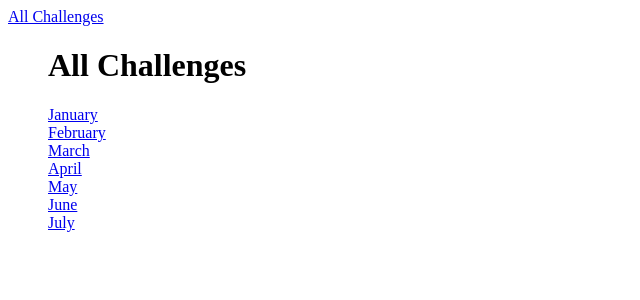
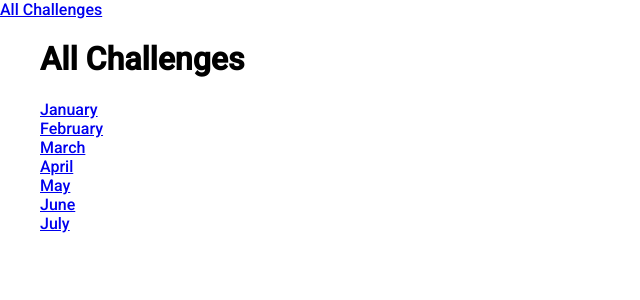
Before and after one commit to MariuszStolarski/Django-Course-2021, a Django app: page /challenges/ in a window 1280 px wide. Shown: the top 300 px of the page, without its empty margins (0-640 px from the left). Run offline with Django 3.2, Linux system fonts and the light colour scheme.

Commit message:
Lesson 48 - Adding global static styles CSS

```diff
--- a/my_project/settings.py
+++ b/my_project/settings.py
@@ -127,3 +127,7 @@
 # https://docs.djangoproject.com/en/3.2/ref/settings/#default-auto-field
 
 DEFAULT_AUTO_FIELD = 'django.db.models.BigAutoField'
+
+STATICFILES_DIRS = [
+    BASE_DIR / "static"
+]
--- /dev/null
+++ b/static/styles.css
@@ -0,0 +1,9 @@
+@import url('https://fonts.googleapis.com/css2?family=Roboto:wght@100;500&display=swap');
+
+html {
+    font-family: 'Roboto', sans-serif;
+}
+
+body {
+    margin: 0;
+}
--- a/templates/base.html
+++ b/templates/base.html
@@ -1,3 +1,5 @@
+{% load static %}
+
 <!DOCTYPE html>
 <html lang="en">
 <head>
@@ -5,6 +7,7 @@
     <meta http-equiv="X-UA-Compatible" content="IE=edge">
     <meta name="viewport" content="width=device-width, initial-scale=1.0">
     <title>{% block page_title %} {% endblock %}</title>
+    <link rel="stylesheet" href="{% static "styles.css" %}">
     {% block css_files %} {% endblock %}
 </head>
 <body>
```
